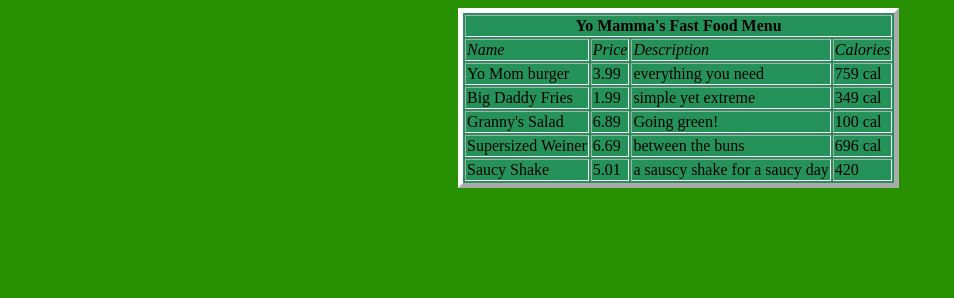
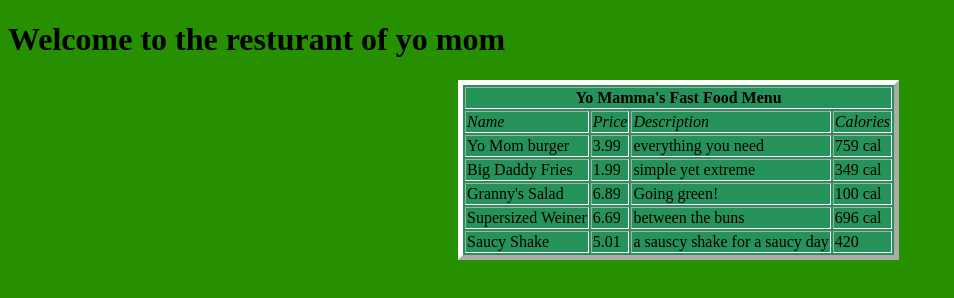
Before and after one commit to calebhoops/resturant-website, a plain HTML site: page index.html in a window 1280 px wide. Shown: the whole page, without its empty margins (0-954 px from the left). Drawn offline with Linux system fonts and the light colour scheme.

Commit message:
made a heading

```diff
--- a/index.html
+++ b/index.html
@@ -1,9 +1,10 @@
 <!DOCTYPE html>
 <html>
     <head>
-    <link rel="stylesheet" href="main.css"
+    <link rel="stylesheet" href="main.css">
     </head>
-        <div></div>
+        <div>
+            <h1>Welcome to the resturant of yo mom</h1></div>
 <table border="5px" ="200px">
     <tr>
         <th colspan="4">Yo Mamma's Fast Food Menu</th>
```
